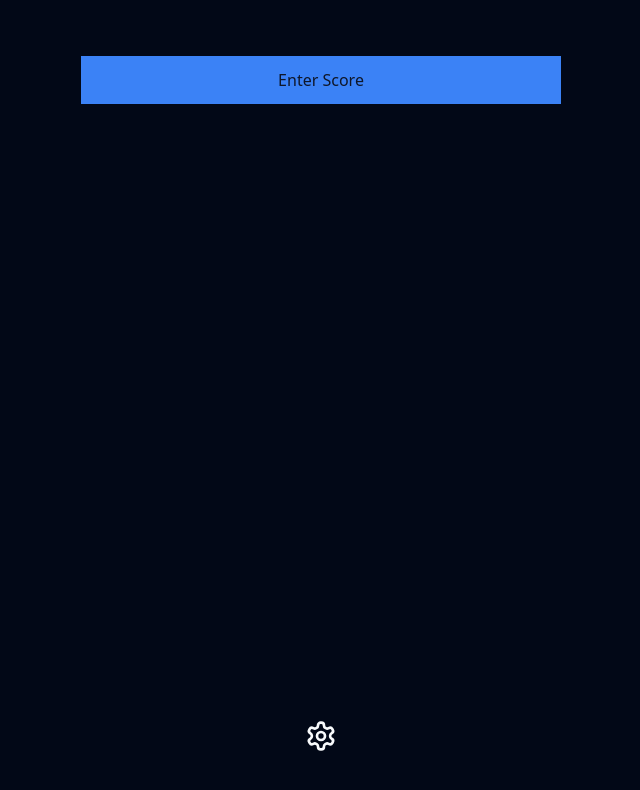
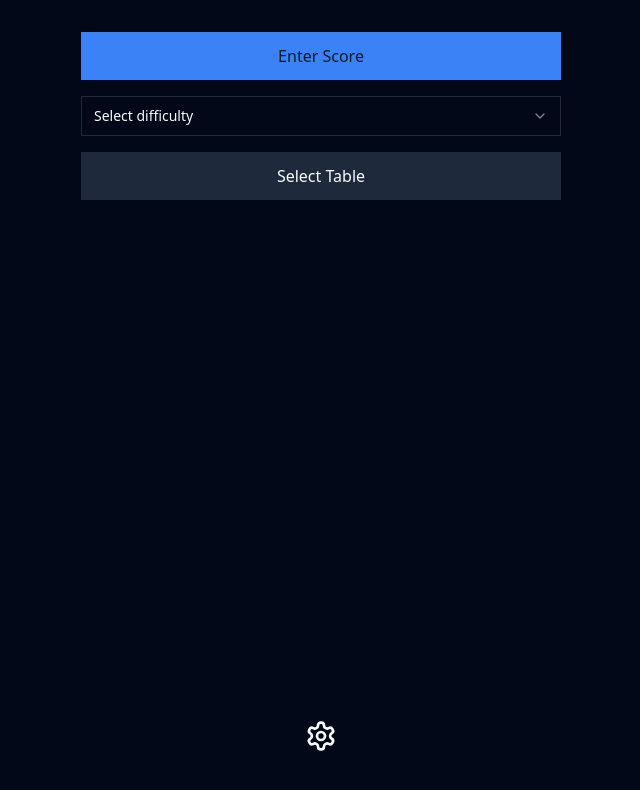
Before and after one commit to RickB54/play-patterns-challenge, a React (Vite) app: page /game in a window 1280 px wide. Shown: the top 790 px of the page, without its empty margins (319-959 px from the left). Built offline with nearby package versions, Linux system fonts and the light colour scheme.

Commit message:
Reverted to edit 8382b6f8-1acd-4e4a-bd73-254b7e0e13f8: "Set default player count to one
Updated the player count for both game modes to default to one player, ensuring a smoother experience for users starting the game.
[skip gpt_engineer]"

```diff
--- a/src/components/game/GameControls.tsx
+++ b/src/components/game/GameControls.tsx
@@ -15,7 +15,6 @@ const GameControls = ({
   handleSelectTable
 }: GameControlsProps) => {
   const navigate = useNavigate();
-  const isPracticeMode = window.location.search.includes('practice=true');
 
   return (
     <div className="mt-6 space-y-4">
@@ -23,7 +22,7 @@ const GameControls = ({
         Enter Score
       </button>
 
-      {isPracticeMode && allScoresEntered && (
+      {allScoresEntered && (
         <>
           <DifficultySelector
             difficulty={difficulty}
--- a/src/pages/Game.tsx
+++ b/src/pages/Game.tsx
@@ -5,6 +5,7 @@ import { useGameStore } from "@/store/gameStore";
 import { getRandomTable } from "@/constants/tableImages";
 import PoolTableImage from "@/components/PoolTableImage";
 import PracticeMode from "@/components/game/PracticeMode";
+import DifficultySelector from "@/components/game/DifficultySelector";
 import GameControls from "@/components/game/GameControls";
 
 const Game = () => {
@@ -76,12 +77,24 @@ const Game = () => {
             setCurrentTableLocal={setCurrentTableLocal}
           />
         )}
-        <GameControls
-          allScoresEntered={allScoresEntered}
-          difficulty={difficulty}
-          setDifficulty={setDifficulty}
-          handleSelectTable={handleSelectTable}
-        />
+        <div className="space-y-4">
+          <button onClick={() => navigate("/score")} className="w-full btn-primary">
+            Enter Score
+          </button>
+
+          <DifficultySelector
+            difficulty={difficulty}
+            setDifficulty={setDifficulty}
+          />
+
+          <button
+            onClick={handleSelectTable}
+            className="w-full btn-secondary"
+            disabled={!difficulty}
+          >
+            Select Table
+          </button>
+        </div>
       </div>
 
       <button
```
